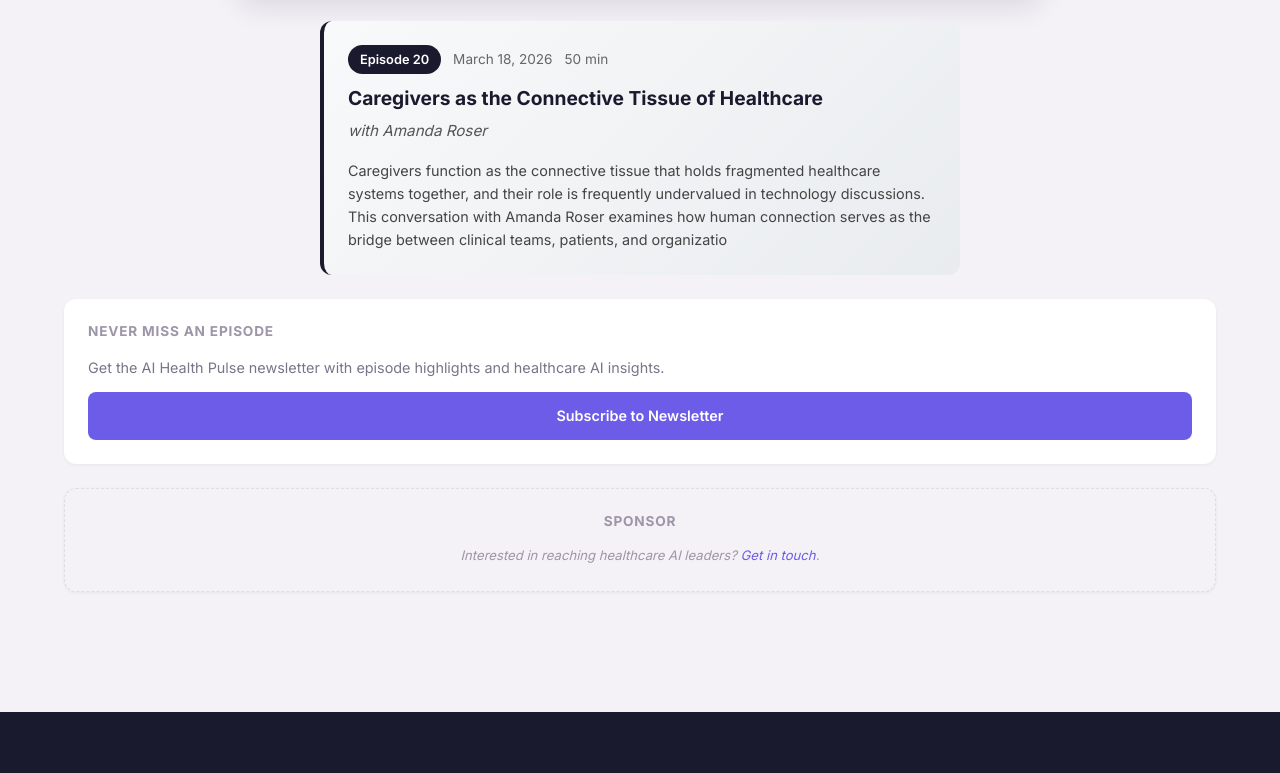
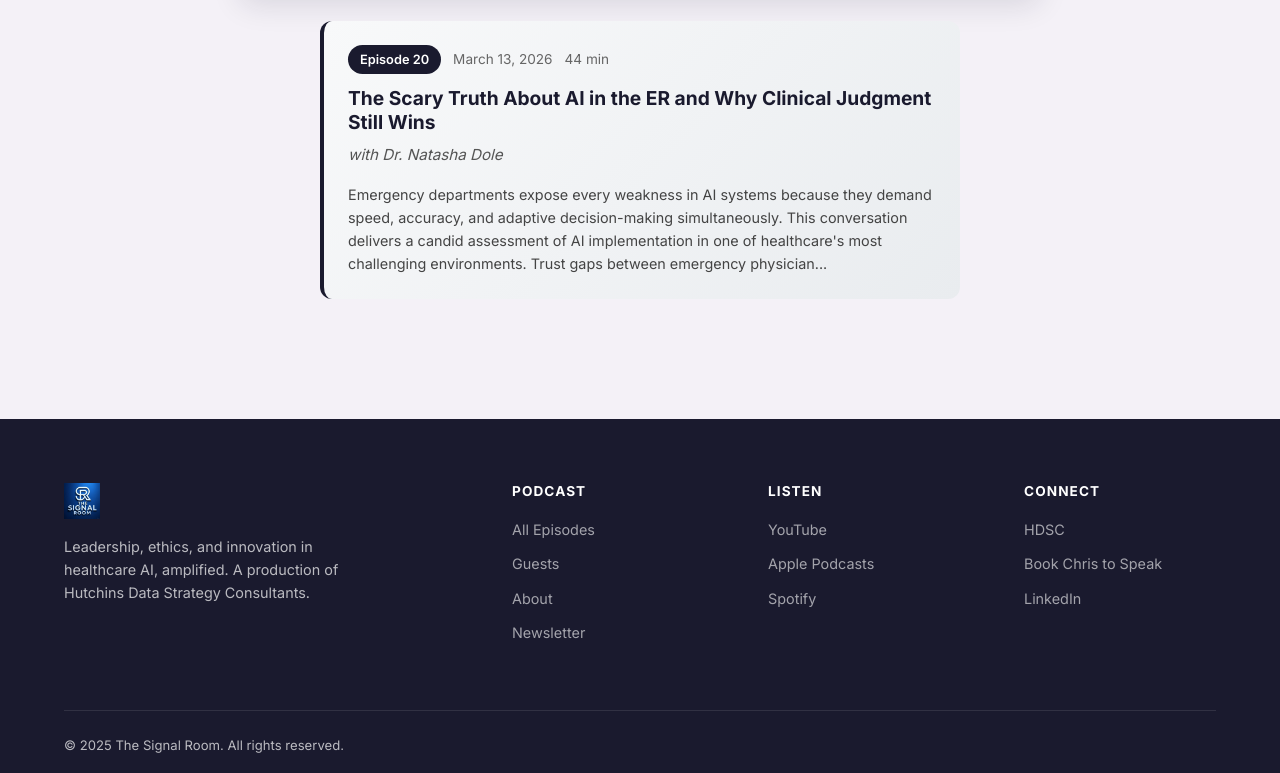
Before and after one commit to Chrishutusa1/signalroom-site, a plain HTML site: page episodes/caregivers-connective-tissue-healthcare.html in a window 1280 px wide. Shown: the part 836-1609 px from the top of the page. Drawn offline with Linux system fonts and the light colour scheme.

Commit message:
Reconcile Ep20 to CSV: Dr. Natasha Dole (BZ 18839920, YT wizfkLwkIYw)

```diff
--- a/episodes/caregivers-connective-tissue-healthcare.html
+++ b/episodes/caregivers-connective-tissue-healthcare.html
@@ -50,31 +50,19 @@
     <div class="container">
       <div class="episode-video" style="max-width: 800px; margin: 0 auto 1.5rem; padding: 0; position: static;">
     <div style="position: relative; padding-bottom: 56.25%; height: 0; overflow: hidden; border-radius: 12px;">
-        <iframe src="https://www.youtube.com/embed/0QC5nLRY5fs" title="The Scary Truth About AI in the ER and Why Clinical Judgment Still Wins" frameborder="0" allow="accelerometer; autoplay; clipboard-write; encrypted-media; gyroscope; picture-in-picture" allowfullscreen style="position: absolute; top: 0; left: 0; width: 100%; height: 100%; border: 0;"></iframe>
+        <iframe src="https://www.youtube.com/embed/wizfkLwkIYw" title="The Scary Truth About AI in the ER and Why Clinical Judgment Still Wins" frameborder="0" allow="accelerometer; autoplay; clipboard-write; encrypted-media; gyroscope; picture-in-picture" allowfullscreen style="position: absolute; top: 0; left: 0; width: 100%; height: 100%; border: 0;"></iframe>
     </div>
 </div>
                         <div class="episode-info-card" style="max-width: 640px; margin: 0 auto 1.5rem; background: linear-gradient(135deg, #f8f9fa 0%, #e9ecef 100%); border-radius: 12px; padding: 1.5rem; border-left: 4px solid #1a1a2e;">
-        <div style="display: flex; align-items: center; gap: 0.75rem; margin-bottom: 0.75rem; flex-wrap: wrap;">
-            <span style="background: #1a1a2e; color: #fff; padding: 0.25rem 0.75rem; border-radius: 20px; font-size: 0.8rem; font-weight: 600;">Episode 20</span>
-            <span style="color: #666; font-size: 0.85rem;">March 18, 2026</span>
-            <span style="color: #666; font-size: 0.85rem;">50 min</span>
-        </div>
-        <h2 style="margin: 0 0 0.5rem; font-size: 1.2rem; color: #1a1a2e;">Caregivers as the Connective Tissue of Healthcare</h2>
-        <p style="margin: 0 0 1rem; color: #555; font-size: 0.95rem; font-style: italic;">with Amanda Roser</p>
-        <p style="margin: 0; color: #444; font-size: 0.9rem; line-height: 1.6;">Caregivers function as the connective tissue that holds fragmented healthcare systems together, and their role is frequently undervalued in technology discussions. This conversation with Amanda Roser examines how human connection serves as the bridge between clinical teams, patients, and organizatio</p>
-    </div>
-
-          <div class="sidebar-card">
-            <h4>Never Miss an Episode</h4>
-            <p style="font-size:0.9rem;color:var(--text-muted);margin-bottom:0.75rem;">Get the AI Health Pulse newsletter with episode highlights and healthcare AI insights.</p>
-            <a href="../newsletter.html" class="btn btn-primary" style="width:100%;justify-content:center;font-size:0.9rem;">Subscribe to Newsletter</a>
-          </div>
-
-          <div class="sidebar-card sponsor-slot">
-            <h4>Sponsor</h4>
-            <p>Interested in reaching healthcare AI leaders? <a href="mailto:chris@hutchinsdatastrategy.com">Get in touch</a>.</p>
-          </div>
-        </div>
+                        <div style="display: flex; align-items: center; gap: 0.75rem; margin-bottom: 0.75rem; flex-wrap: wrap;">
+                            <span style="background: #1a1a2e; color: #fff; padding: 0.25rem 0.75rem; border-radius: 20px; font-size: 0.8rem; font-weight: 600;">Episode 20</span>
+                            <span style="color: #666; font-size: 0.85rem;">March 13, 2026</span>
+                            <span style="color: #666; font-size: 0.85rem;">44 min</span>
+                        </div>
+                        <h2 style="margin: 0 0 0.5rem; font-size: 1.2rem; color: #1a1a2e;">The Scary Truth About AI in the ER and Why Clinical Judgment Still Wins</h2>
+                        <p style="margin: 0 0 1rem; color: #555; font-size: 0.95rem; font-style: italic;">with Dr. Natasha Dole</p>
+                        <p style="margin: 0; color: #444; font-size: 0.9rem; line-height: 1.6;">Emergency departments expose every weakness in AI systems because they demand speed, accuracy, and adaptive decision-making simultaneously. This conversation delivers a candid assessment of AI implementation in one of healthcare's most challenging environments. Trust gaps between emergency physician...</p>
+                    </div>
       </div>
     </div>
   </section>
```
